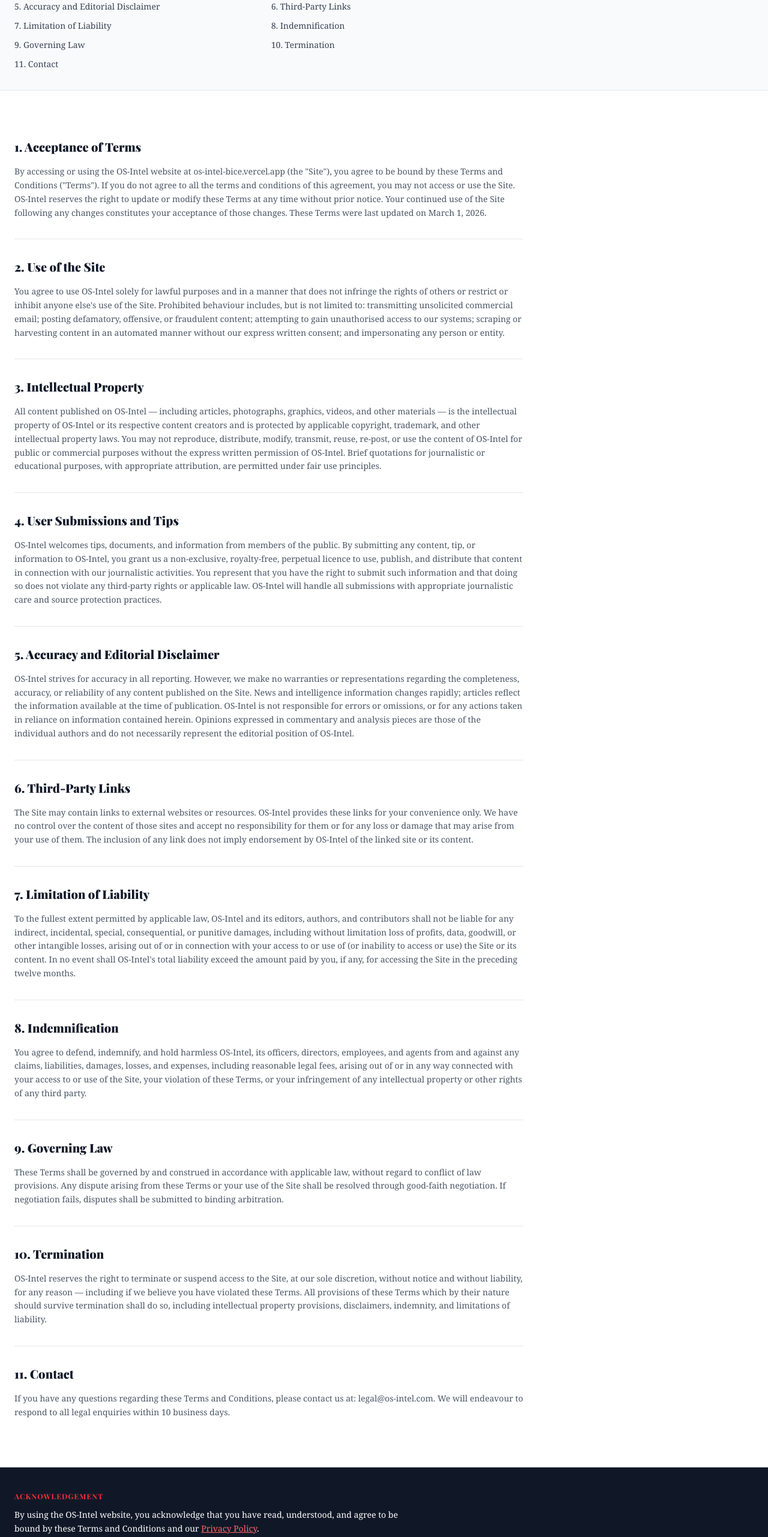
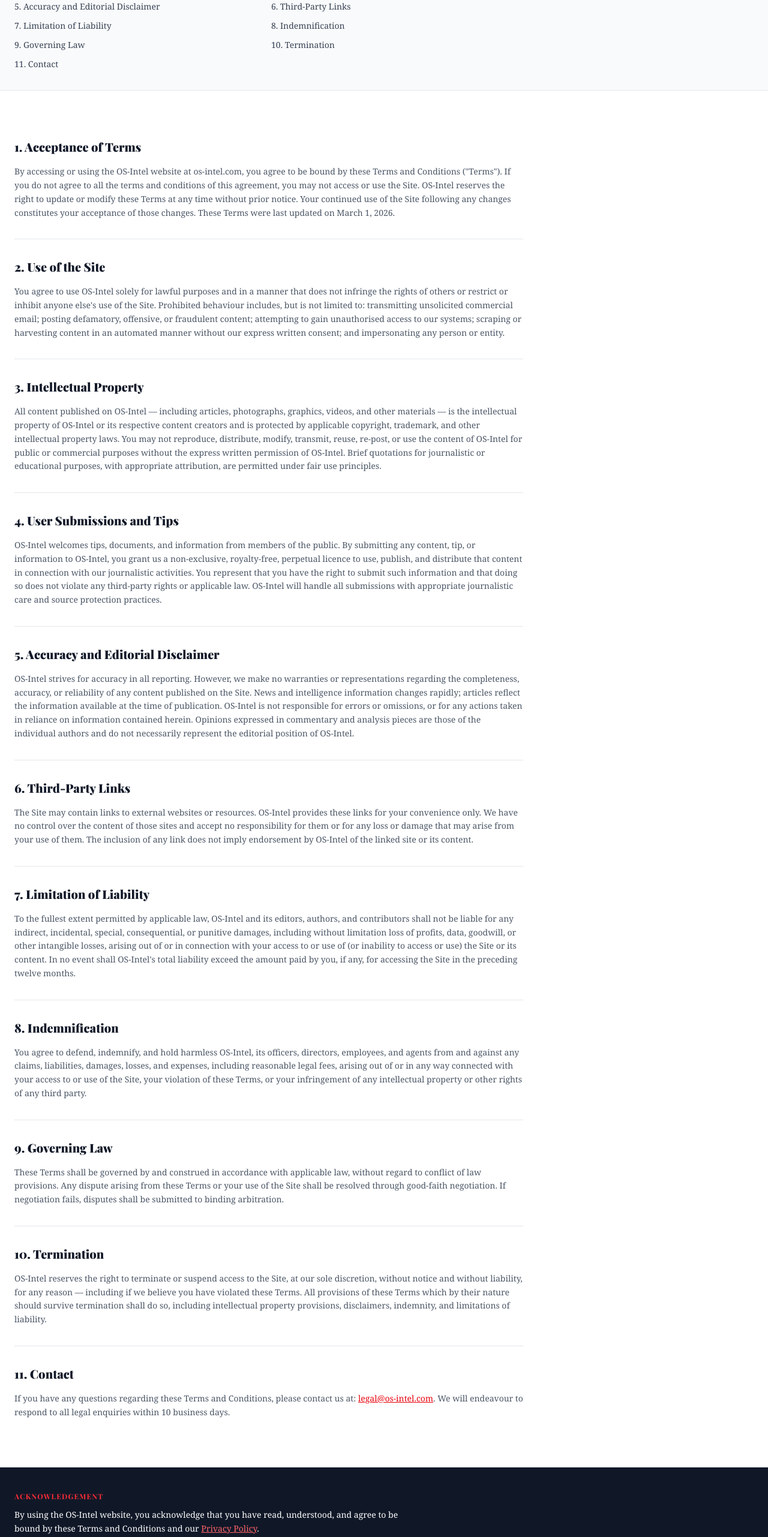
Before and after one commit to maisonatelier52-ux/os-intel, a Next.js app: page /terms-and-condition in a window 1280 px wide. Shown: the part 724-3287 px from the top of the page at 60% size. Built offline with nearby package versions, Linux system fonts and the light colour scheme; a web font is replaced by a local one.

Commit message:
give the email hyper link

```diff
--- a/app/contact/page.jsx
+++ b/app/contact/page.jsx
@@ -186,9 +186,9 @@
                   </h2>
                   <div className="flex gap-3">
                     {[
-                      { label: "Twitter / X", href: "#", bg: "bg-[#1da1f2]" },
-                      { label: "Facebook", href: "#", bg: "bg-[#3b5998]" },
-                      { label: "Instagram", href: "#", bg: "bg-[#00aadb]" },
+                      { label: "Twitter / X", href: "https://x.com/intel_os51282", bg: "bg-[#1da1f2]" },
+                      { label: "Reddit", href: "https://www.reddit.com/user/os-intel26/", bg: "bg-[#3b5998]" },
+                      { label: "Instagram", href: "https://www.instagram.com/os_intel26/", bg: "bg-[#00aadb]" },
                     ].map((s) => (
                       <a
                         key={s.label}
--- a/app/privacy-policy/page.jsx
+++ b/app/privacy-policy/page.jsx
@@ -103,7 +103,21 @@
     id: "contact",
     title: "9. Contact Us",
     content: [
-      { subtitle: null, text: `If you have any questions about this Privacy Policy or our data practices, please contact us at: ${CONTACT_EMAIL}. We aim to respond to all privacy-related enquiries within 5 business days.` },
+     {
+      subtitle: null,
+      text: (
+        <>
+          If you have any questions about this Privacy Policy or our data practices, please contact us at:{" "}
+          <a
+            href={`mailto:${CONTACT_EMAIL}`}
+            className="text-red-600 underline hover:text-red-700"
+          >
+            {CONTACT_EMAIL}
+          </a>
+          . We aim to respond to all privacy-related enquiries within 5 business days.
+        </>
+      ),
+    }
     ],
   },
 ];
@@ -168,7 +182,7 @@
             <p className="text-gray-600 text-sm font-serif leading-relaxed mt-4 max-w-2xl">
               OS-Intel is committed to protecting your privacy. This Privacy Policy explains how we
               collect, use, disclose, and safeguard your information when you visit{" "}
-              <strong className="text-gray-800">os-intel-bice.vercel.app</strong>. Please read
+              <strong className="text-gray-800">os-intel.com</strong>. Please read
               this policy carefully. If you disagree with its terms, please discontinue use of the site.
             </p>
           </div>
--- a/app/terms-and-condition/page.jsx
+++ b/app/terms-and-condition/page.jsx
@@ -36,7 +36,7 @@
   {
     id: "acceptance",
     title: "1. Acceptance of Terms",
-    content: `By accessing or using the OS-Intel website at os-intel-bice.vercel.app (the "Site"), you agree to be bound by these Terms and Conditions ("Terms"). If you do not agree to all the terms and conditions of this agreement, you may not access or use the Site. OS-Intel reserves the right to update or modify these Terms at any time without prior notice. Your continued use of the Site following any changes constitutes your acceptance of those changes. These Terms were last updated on ${LAST_UPDATED}.`,
+    content: `By accessing or using the OS-Intel website at os-intel.com, you agree to be bound by these Terms and Conditions ("Terms"). If you do not agree to all the terms and conditions of this agreement, you may not access or use the Site. OS-Intel reserves the right to update or modify these Terms at any time without prior notice. Your continued use of the Site following any changes constitutes your acceptance of those changes. These Terms were last updated on ${LAST_UPDATED}.`,
   },
   {
     id: "use-of-site",
@@ -86,7 +86,18 @@
   {
     id: "contact",
     title: "11. Contact",
-    content: `If you have any questions regarding these Terms and Conditions, please contact us at: ${CONTACT_EMAIL}. We will endeavour to respond to all legal enquiries within 10 business days.`,
+    content: (
+      <>
+        If you have any questions regarding these Terms and Conditions, please contact us at:{" "}
+        <a
+          href={`mailto:${CONTACT_EMAIL}`}
+          className="text-red-600 underline hover:text-red-700"
+        >
+          {CONTACT_EMAIL}
+        </a>
+        . We will endeavour to respond to all legal enquiries within 10 business days.
+      </>
+    ),
   },
 ];
 
--- a/components/Faqaccordion.jsx
+++ b/components/Faqaccordion.jsx
@@ -30,7 +30,7 @@
         <div key={i} className="border-b border-gray-200 last:border-b-0">
           <button
             onClick={() => setOpenFaq(openFaq === i ? null : i)}
-            className="w-full text-left flex items-center justify-between py-4 gap-4 group"
+            className="w-full text-left flex items-center justify-between py-4 gap-4 group cursor-pointer"
             aria-expanded={openFaq === i}
           >
             <h3 className="text-sm font-bold font-serif text-gray-900 group-hover:text-red-600 transition-colors">
```
